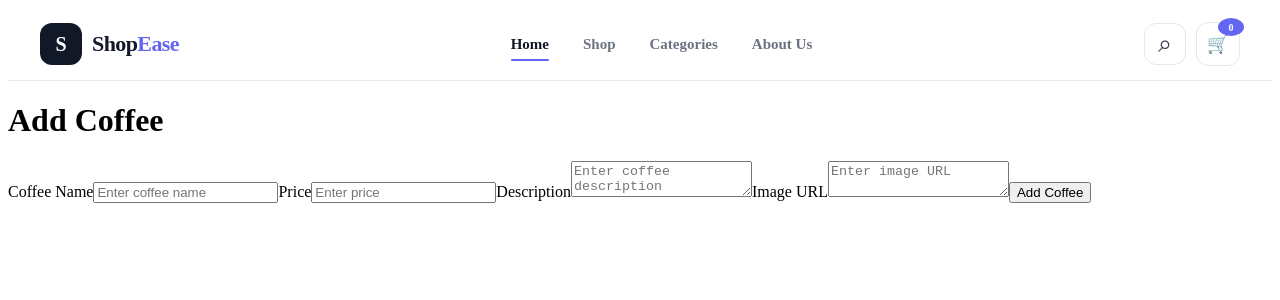
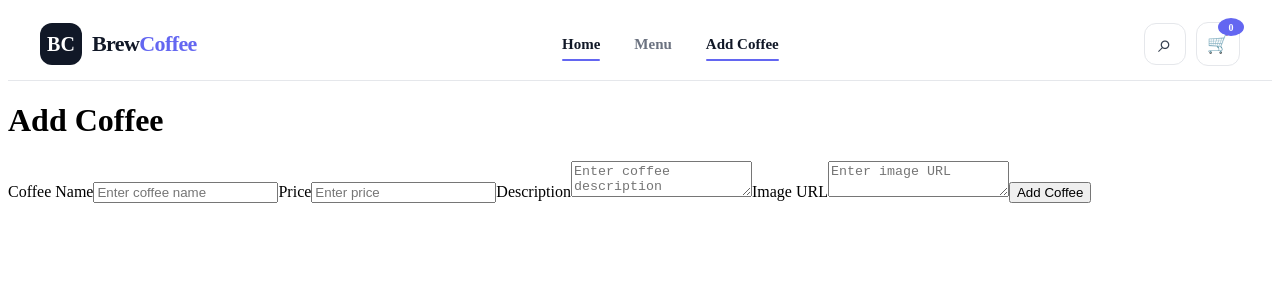
Before and after one commit to faithkyungu-fnk/Group-6-SPA-E-COMMERCE, a React (Vite) app: page /add-coffee in a window 1280 px wide. Shown: the top 300 px of the page. Built offline with nearby package versions, Linux system fonts and the light colour scheme.

Commit message:
Update on coffecard

```diff
--- a/src/components/NavBar.jsx
+++ b/src/components/NavBar.jsx
@@ -1,4 +1,5 @@
 import { useState } from "react";
+import { Link, NavLink } from "react-router-dom"
 import "./NavBar.css";
 
 function NavBar() {
@@ -6,9 +7,8 @@ function NavBar() {
 
   const navLinks = [
     { name: "Home", path: "/" },
-    { name: "Shop", path: "/products" },
-    { name: "Categories", path: "/categories" },
-    { name: "About Us", path: "/about" },
+    { name: "Menu", path: "/menu" },
+    { name: "Add Coffee", path: "/add-coffee" },
   ];
 
   const closeMenu = () => {
@@ -20,23 +20,23 @@ function NavBar() {
       <div className="navbar-container">
 
         {/* Logo */}
-        <a href="/" className="navbar-logo" onClick={closeMenu}>
-          <div className="logo-mark">S</div>
+        <Link to="/" className="navbar-logo" onClick={closeMenu}>
+          <div className="logo-mark">BC</div>
           <div className="logo-name">
-            Shop<span>Ease</span>
+            Brew<span>Coffee</span>
           </div>
-        </a>
+        </Link>
 
         {/* Desktop Navigation */}
         <nav className="desktop-nav">
           {navLinks.map((link) => (
-            <a
+            <NavLink
               key={link.name}
-              href={link.path}
+              to={link.path}
               className={link.name === "Home" ? "active" : ""}
             >
               {link.name}
-            </a>
+            </NavLink>
           ))}
         </nav>
 
@@ -70,9 +70,9 @@ function NavBar() {
       {/* Mobile Menu */}
       <div className={`mobile-menu ${menuOpen ? "open" : ""}`}>
         {navLinks.map((link) => (
-          <a key={link.name} href={link.path} onClick={closeMenu}>
+          <NavLink key={link.name} to={link.path} onClick={closeMenu}>
             {link.name}
-          </a>
+          </NavLink>
         ))}
 
         <a href="/cart" onClick={closeMenu}>
```
Also changed, not shown: src/components/coffeecard.jsx (+18 -2 lines), src/components/coffeelist.jsx (+3 -24 lines).
